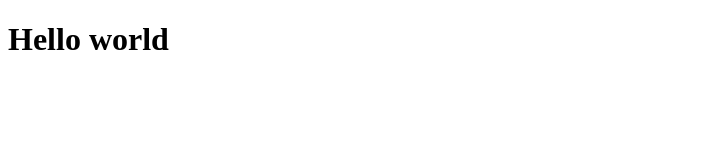
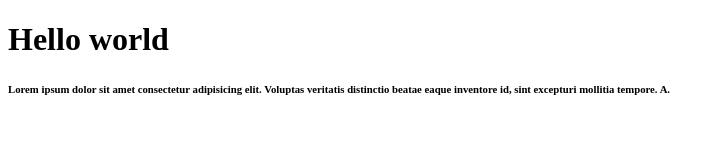
Before and after one commit to shashidharyellenki/sampleci-cd, a plain HTML site: page index.html in a window 1280 px wide. Shown: the whole page, without its empty margins (0-722 px from the left). Drawn offline with Linux system fonts and the light colour scheme.

Commit message:
Deploying to gh-pages from @ shashidharyellenki/sampleci-cd@49805ba9d852c08c8b045d466eeb96448b9c548e 🚀

```diff
--- a/index.html
+++ b/index.html
@@ -1 +1 @@
-<!DOCTYPE html><html lang="en"><head><meta charset="UTF-8"><meta http-equiv="X-UA-Compatible" content="IE=edge"><meta name="viewport" content="width=device-width, initial-scale=1.0"><title>Document</title></head><body> <h1>Hello world</h1> </body></html>
+<!DOCTYPE html><html lang="en"><head><meta charset="UTF-8"><meta http-equiv="X-UA-Compatible" content="IE=edge"><meta name="viewport" content="width=device-width, initial-scale=1.0"><title>Document</title></head><body> <h1>Hello world</h1> <h6>Lorem ipsum dolor sit amet consectetur adipisicing elit. Voluptas veritatis distinctio beatae eaque inventore id, sint excepturi mollitia tempore. A.</h6> </body></html>
```
